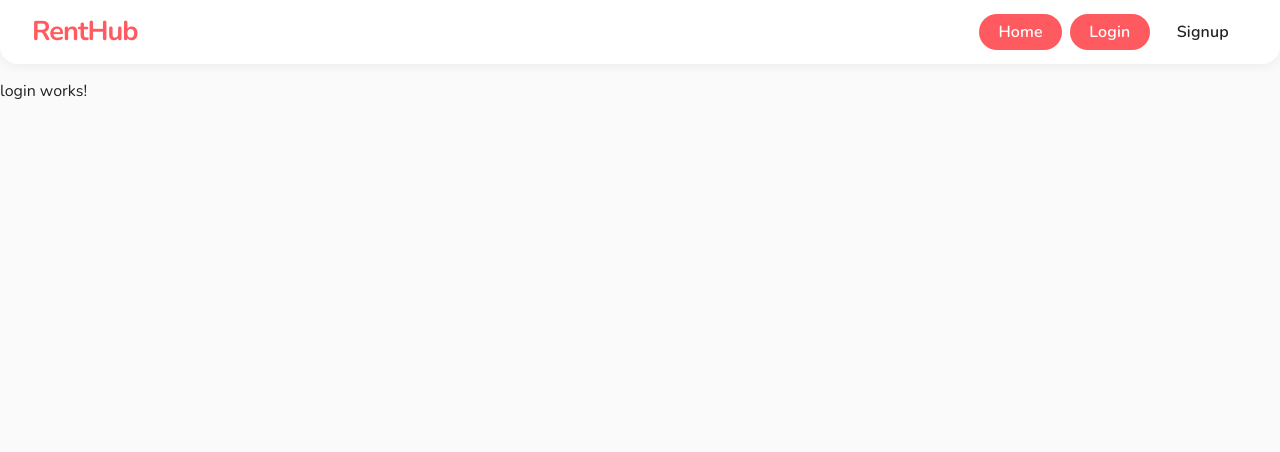
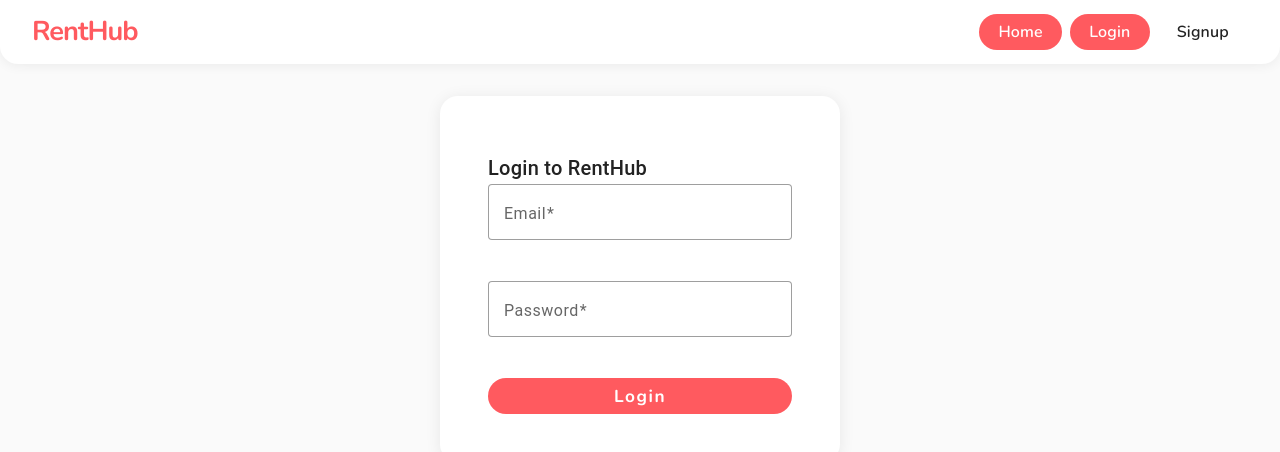
Before and after one commit to Akshatbandooni-rgb/RentHub, an Angular app in the folder renthub/: page /login in a window 1280 px wide. Shown: the top 452 px of the page. Built offline with nearby package versions, Linux system fonts and the light colour scheme.

Commit message:
feat: implement login component with reactive form, validation, and error handling; enhance utility service for user state management

```diff
--- a/renthub/src/app/components/auth/login/login.component.html
+++ b/renthub/src/app/components/auth/login/login.component.html
@@ -1 +1,54 @@
-<p>login works!</p>
+<mat-card class="login-card">
+  <mat-card-header>
+    <mat-card-title>Login to RentHub</mat-card-title>
+  </mat-card-header>
+
+  <mat-card-content>
+    <form [formGroup]="loginForm" (ngSubmit)="onSubmit()" class="login-form">
+      <mat-form-field appearance="outline">
+        <mat-label>Email</mat-label>
+        <input
+          matInput
+          formControlName="email"
+          type="email"
+          placeholder="Enter your email"
+        />
+        <mat-error *ngIf="loginForm.get('email')?.hasError('required')">
+          Email is required
+        </mat-error>
+        <mat-error *ngIf="loginForm.get('email')?.hasError('email')">
+          Please enter a valid email
+        </mat-error>
+      </mat-form-field>
+
+      <mat-form-field appearance="outline">
+        <mat-label>Password</mat-label>
+        <input
+          matInput
+          formControlName="password"
+          type="password"
+          placeholder="Enter your password"
+        />
+        <mat-error *ngIf="loginForm.get('password')?.hasError('required')">
+          Password is required
+        </mat-error>
+        <mat-error *ngIf="loginForm.get('password')?.hasError('minlength')">
+          Password must be at least 6 characters
+        </mat-error>
+      </mat-form-field>
+
+      <div class="error-message" *ngIf="errorMessage">
+        {{ errorMessage }}
+      </div>
+
+      <button
+        mat-raised-button
+        color="primary"
+        type="submit"
+        [disabled]="loginForm.invalid"
+      >
+        Login
+      </button>
+    </form>
+  </mat-card-content>
+</mat-card>
--- a/renthub/src/app/components/auth/login/login.component.scss
+++ b/renthub/src/app/components/auth/login/login.component.scss
@@ -0,0 +1,57 @@
+.login-card {
+  max-width: 400px;
+  margin: 2rem auto;
+  padding: 2.5rem 2rem 2rem 2rem;
+  background: var(--surface);
+  border-radius: var(--radius);
+  box-shadow: var(--shadow);
+  font-family: var(--font-main) !important;
+}
+
+.login-form {
+  display: flex;
+  flex-direction: column;
+  gap: 1.2rem;
+}
+
+mat-form-field {
+  width: 100%;
+}
+
+.error-message {
+  color: #f44336;
+  margin-bottom: 1rem;
+  text-align: center;
+  font-weight: 600;
+  font-family: var(--font-main);
+}
+
+button[type="submit"] {
+  width: 100%;
+  padding: 0.7rem;
+  font-size: 1.08rem;
+  font-family: var(--font-main);
+  font-weight: 700;
+  border-radius: 22px;
+  background: var(--primary);
+  color: #fff;
+  transition: background 0.18s, box-shadow 0.18s;
+  box-shadow: 0 2px 8px rgba(255, 90, 95, 0.08);
+}
+button[type="submit"]:hover,
+button[type="submit"]:focus {
+  background: var(--accent);
+  color: #fff;
+}
+
+.login-card,
+.login-form,
+mat-card,
+mat-card-content,
+mat-card-actions,
+mat-form-field,
+input,
+button,
+mat-error {
+  font-family: var(--font-main) !important;
+}
--- a/renthub/src/app/components/auth/login/login.component.ts
+++ b/renthub/src/app/components/auth/login/login.component.ts
@@ -1,11 +1,62 @@
-import { Component } from '@angular/core';
+import { Component, OnDestroy } from '@angular/core';
+import { CommonModule } from '@angular/common';
+import {
+  FormBuilder,
+  FormGroup,
+  Validators,
+  ReactiveFormsModule,
+} from '@angular/forms';
+import { MatFormFieldModule } from '@angular/material/form-field';
+import { MatInputModule } from '@angular/material/input';
+import { MatButtonModule } from '@angular/material/button';
+import { MatCardModule } from '@angular/material/card';
+import { Router } from '@angular/router';
+import { AuthService } from '../../../services/auth.service';
 
 @Component({
   selector: 'app-login',
-  imports: [],
+  standalone: true,
+  imports: [
+    CommonModule,
+    ReactiveFormsModule,
+    MatFormFieldModule,
+    MatInputModule,
+    MatButtonModule,
+    MatCardModule,
+  ],
   templateUrl: './login.component.html',
-  styleUrl: './login.component.scss'
+  styleUrls: ['./login.component.scss'],
 })
-export class LoginComponent {
+export class LoginComponent implements OnDestroy {
+  loginForm: FormGroup;
+  errorMessage: string = '';
 
+  constructor(
+    private fb: FormBuilder,
+    private authService: AuthService,
+    private router: Router
+  ) {
+    this.loginForm = this.fb.group({
+      email: ['', [Validators.required, Validators.email]],
+      password: ['', [Validators.required, Validators.minLength(6)]],
+    });
+  }
+
+  onSubmit(): void {
+    if (this.loginForm.valid) {
+      const { email, password } = this.loginForm.value;
+      // Call the AuthService to handle login logic
+      const response = this.authService.login(email, password);
+      if (response.isSuccess) {
+        this.router.navigate(['/']);
+      } else {
+        this.errorMessage = response.message;
+      }
+    }
+  }
+
+  ngOnDestroy(): void {
+    this.loginForm.reset();
+    this.errorMessage = '';
+  }
 }
--- a/renthub/src/app/components/navbar/navbar.component.ts
+++ b/renthub/src/app/components/navbar/navbar.component.ts
@@ -1,3 +1,4 @@
+import { UtilityService } from './../../utils/utility.service';
 import { Component, OnInit } from '@angular/core';
 import { CommonModule } from '@angular/common';
 import { RouterModule, Router } from '@angular/router';
@@ -22,11 +23,25 @@ import { AuthService } from '../../services/auth.service';
 export class NavbarComponent implements OnInit {
   isAuthenticated: boolean = false;
   userName: string = '';
-  constructor(private authService: AuthService, private router: Router) {}
+  constructor(
+    private authService: AuthService,
+    private router: Router,
+    private utilityService: UtilityService
+  ) {}
   ngOnInit(): void {
     debugger;
     this.isAuthenticated = this.authService.isAuthenticated();
     this.userName = this.authService.getLoggedInUser()?.name ?? '';
+    // Subscribe to the loggedInUser observable to get the current user
+    this.utilityService.loggedInUser$.subscribe((user) => {
+      if (user) {
+        this.isAuthenticated = true;
+        this.userName = user.name;
+      } else {
+        this.isAuthenticated = false;
+        this.userName = '';
+      }
+    });
   }
 
   logout() {
--- a/renthub/src/app/services/auth.service.ts
+++ b/renthub/src/app/services/auth.service.ts
@@ -1,3 +1,4 @@
+import { UtilityService } from './../utils/utility.service';
 import { Labels } from '../enums/labels.enum';
 import { APIResponse } from '../interfaces/APIResponse.interface';
 import { User } from '../interfaces/user.interface';
@@ -9,7 +10,10 @@ import * as uuid from 'uuid';
   providedIn: 'root',
 })
 export class AuthService {
-  constructor(private dbService: DBService) {}
+  constructor(
+    private dbService: DBService,
+    private utilityService: UtilityService
+  ) {}
 
   login(email: string, password: string): APIResponse {
     const users = this.dbService.getAllUsers();
@@ -29,6 +33,7 @@ export class AuthService {
     // Store user data in local storage
     localStorage.setItem(Labels.JWTToken, user.id);
     localStorage.setItem(Labels.LoggedInUser, JSON.stringify(user));
+    this.utilityService.setLoggedInUser(user);
     return {
       isSuccess: true,
       message: Labels.UserLoggedInSuccess,
@@ -39,6 +44,7 @@ export class AuthService {
   logout(): APIResponse {
     localStorage.removeItem(Labels.JWTToken);
     localStorage.removeItem(Labels.LoggedInUser);
+    this.utilityService.setLoggedInUser(null);
     return {
       isSuccess: true,
       message: Labels.UserLoggedOutSucess,
--- a/renthub/src/app/utils/utility.service.ts
+++ b/renthub/src/app/utils/utility.service.ts
@@ -5,11 +5,15 @@ import { Amenity } from '../enums/amenities.enum';
 import { User } from '../interfaces/user.interface';
 import { Comment } from '../interfaces/comments.interface';
 import { Labels } from '../enums/labels.enum';
+import { BehaviorSubject } from 'rxjs';
 
 @Injectable({
   providedIn: 'root',
 })
 export class UtilityService {
+  private loggedInUserSubject = new BehaviorSubject<User | null>(null);
+  loggedInUser$ = this.loggedInUserSubject.asObservable();
+
   constructor() {}
 
   persistData(
@@ -27,4 +31,8 @@ export class UtilityService {
       localStorage.setItem(Labels.Comments, JSON.stringify(comments));
     }
   }
+
+  setLoggedInUser(user: User | null): void {
+    this.loggedInUserSubject.next(user);
+  }
 }
```
